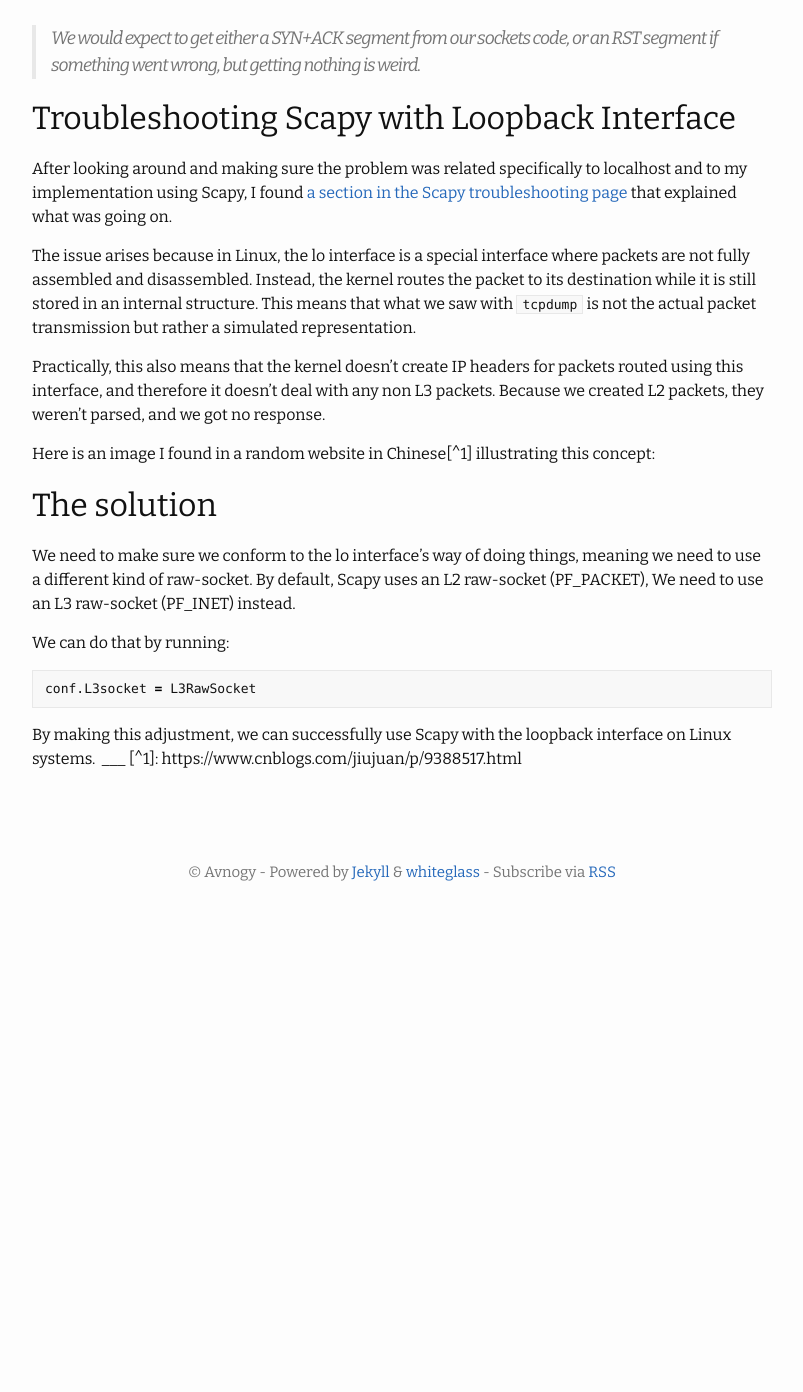
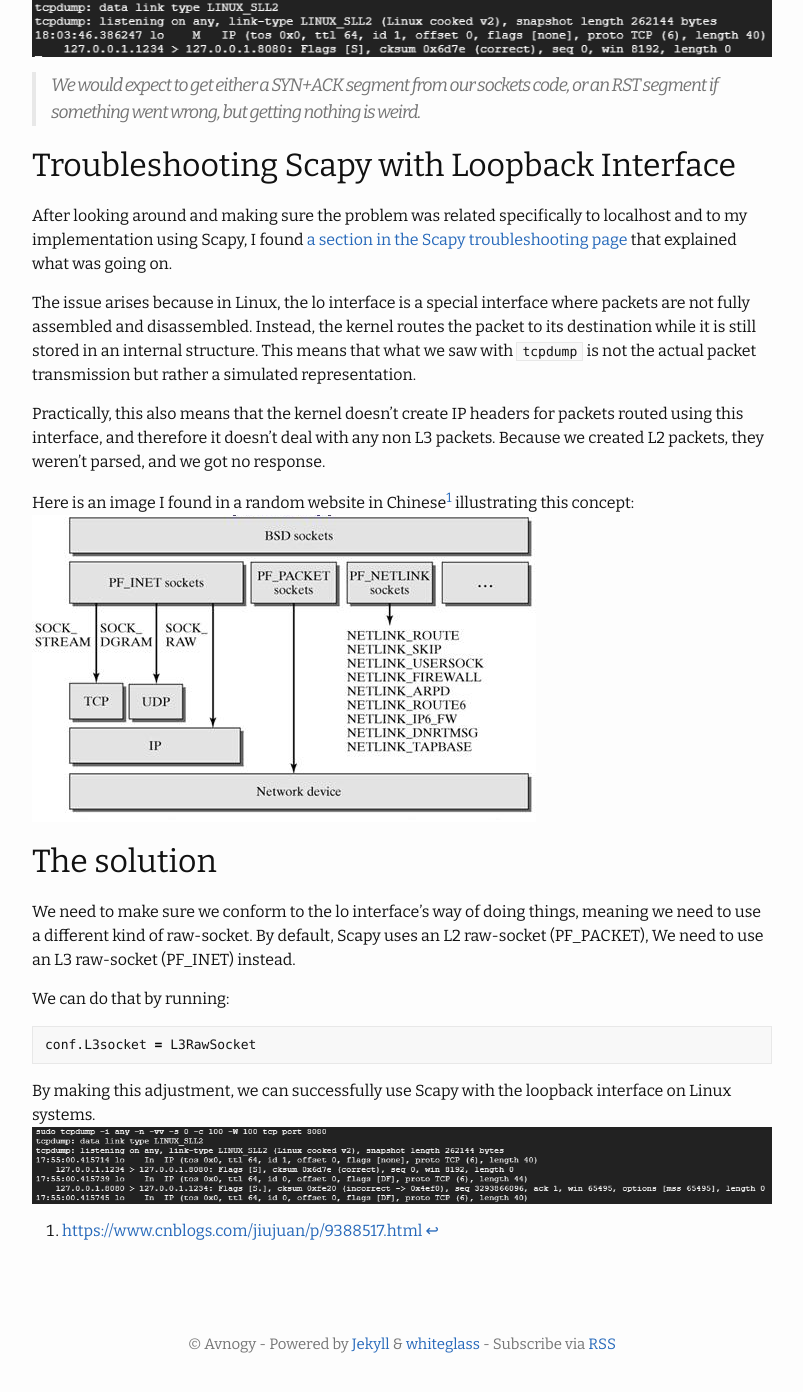
Before and after one commit to avnogy/notes, a Jekyll site: the page built from _posts/2025-02-28-Scapy-Raw-Socket-Loopback-In-Linux.md, in a window 1280 px wide and 1400 px high, scrolled down 1057 px. Shown: the top 1392 px of the window, without its empty margins (238-1041 px from the left). Built offline with Jekyll 4.4.1, drawn with Linux system fonts in a browser that asks for light colours; before the commit the page ends 1985 px from its top, so only the background shows below that.

Commit message:
fix post footnotes

````diff
--- a/_posts/2025-02-28-Scapy-Raw-Socket-Loopback-In-Linux.md
+++ b/_posts/2025-02-28-Scapy-Raw-Socket-Loopback-In-Linux.md
@@ -47,8 +47,7 @@ client_socket, address = server_socket.accept()
 
 After running the sockets code and the manual code, we can see in `tcpdump` that we sent a SYN packet, but we got no response.
 
-![](../assets/code/scapyrawsocket/Pasted%20image%2020250301200358.png)
-
+![](/assets/code/scapyrawsocket/Pasted%20image%2020250301200358.png)
 > We would expect to get either a SYN+ACK segment from our sockets code, or an RST segment if something went wrong, but getting nothing is weird.
 
 ## Troubleshooting Scapy with Loopback Interface
@@ -60,7 +59,7 @@ The issue arises because in Linux, the lo interface is a special interface where
 Practically, this also means that the kernel doesn't create IP headers for packets routed using this interface, and therefore it doesn't deal with any non L3 packets. Because we created L2 packets, they weren't parsed, and we got no response.
 
 Here is an image I found in a random website in Chinese[^1] illustrating this concept:
-![](../assets/code/scapyrawsocket/Pasted%20image%2020250301203330.png)
+![](/assets/code/scapyrawsocket/Pasted%20image%2020250301203330.png)
 
 ## The solution
 
@@ -72,6 +71,7 @@ conf.L3socket = L3RawSocket
 ```
 
 By making this adjustment, we can successfully use Scapy with the loopback interface on Linux systems.
-![](../assets/code/scapyrawsocket/Pasted%20image%2020250301200310.png)
-___
-[^1]: https://www.cnblogs.com/jiujuan/p/9388517.html
+![](/assets/code/scapyrawsocket/Pasted%20image%2020250301200310.png)
+
+
+[^1]: <https://www.cnblogs.com/jiujuan/p/9388517.html>
````
